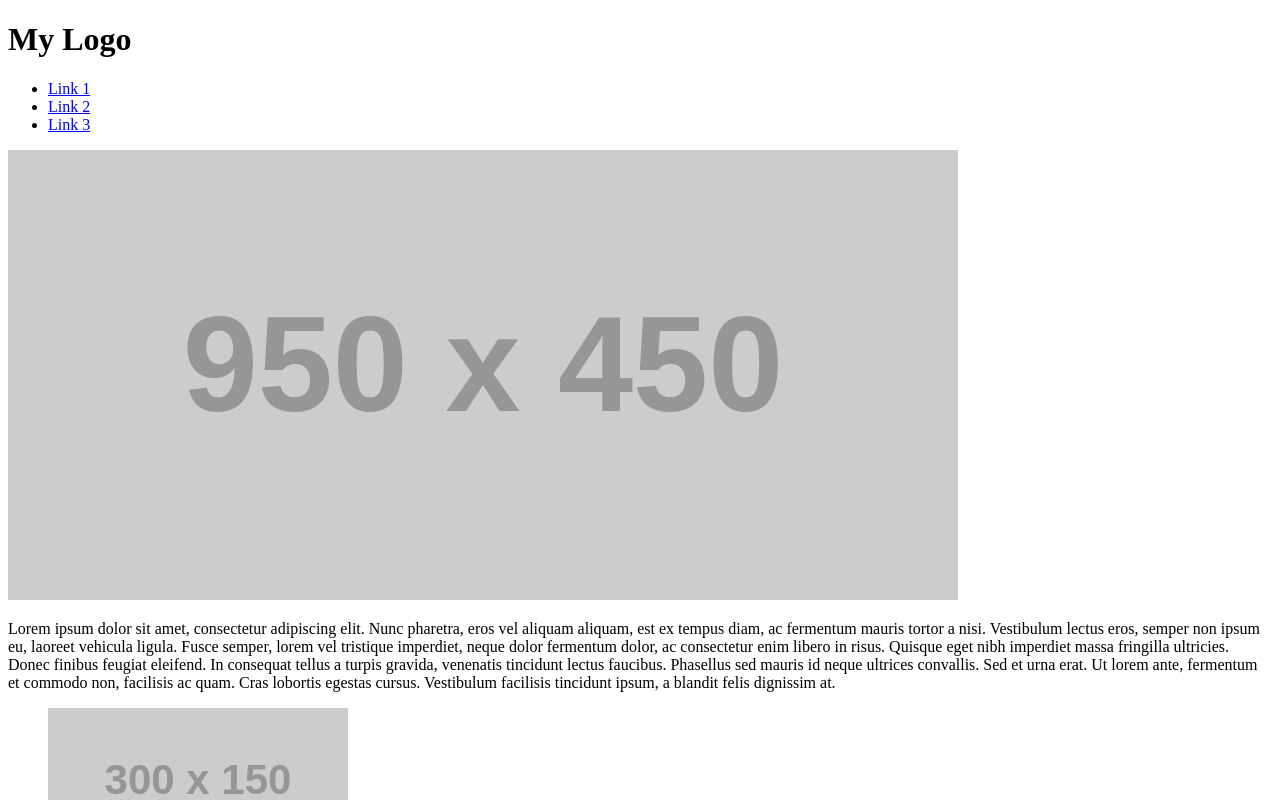
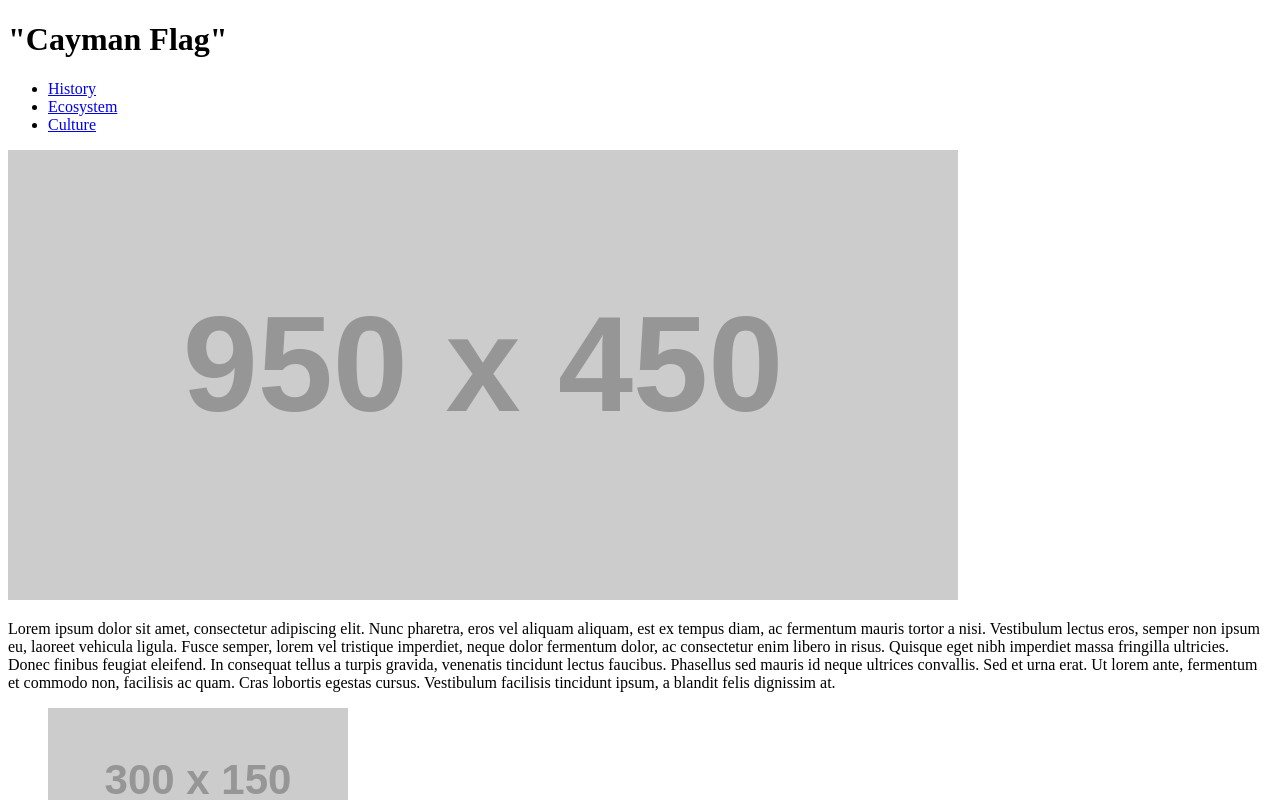
Before and after one commit to xbramble16/cayman-culture, a plain HTML site: page index.html in a window 1280 px wide. Shown: the top 800 px of the page. Drawn offline with Linux system fonts and the light colour scheme; placeholder pictures from the web are drawn by us.

Commit message:
adding filler paragraphs, and naming links

```diff
--- a/index.html
+++ b/index.html
@@ -3,12 +3,12 @@
 <head> <title> Cayman's Culture </title> </head>
 <body>
     <header>
-        <h1> My Logo </h1>
+        <h1> "Cayman Flag" </h1>
         <nav>
             <ul>
-                <li> <a href="/"> Link 1 </a></li>
-                <li> <a href="/"> Link 2 </a></li>
-                <li> <a href="/"> Link 3 </a></li>
+                <li> <a href="/"> History </a></li>
+                <li> <a href="/"> Ecosystem </a></li>
+                <li> <a href="/"> Culture </a></li>
             </ul>
         </nav>
     </header>
@@ -27,6 +27,12 @@
         <p>
             Lorem ipsum dolor sit amet, consectetur adipiscing elit. Nunc pharetra, eros vel aliquam aliquam, est ex tempus diam, ac fermentum mauris tortor a nisi. Vestibulum lectus eros, semper non ipsum eu, laoreet vehicula ligula. Fusce semper, lorem vel tristique imperdiet, neque dolor fermentum dolor, ac consectetur enim libero in risus. Quisque eget nibh imperdiet massa fringilla ultricies. Donec finibus feugiat eleifend. In consequat tellus a turpis gravida, venenatis tincidunt lectus faucibus. Phasellus sed mauris id neque ultrices convallis. Sed et urna erat. Ut lorem ante, fermentum et commodo non, facilisis ac quam. Cras lobortis egestas cursus. Vestibulum facilisis tincidunt ipsum, a blandit felis dignissim at.
         </p>
+        <p>
+            Lorem ipsum dolor sit amet, consectetur adipiscing elit. Nunc pharetra, eros vel aliquam aliquam, est ex tempus diam, ac fermentum mauris tortor a nisi. Vestibulum lectus eros, semper non ipsum eu, laoreet vehicula ligula. Fusce semper, lorem vel tristique imperdiet, neque dolor fermentum dolor, ac consectetur enim libero in risus. Quisque eget nibh imperdiet massa fringilla ultricies. Donec finibus feugiat eleifend. In consequat tellus a turpis gravida, venenatis tincidunt lectus faucibus. Phasellus sed mauris id neque ultrices convallis. Sed et urna erat. Ut lorem ante, fermentum et commodo non, facilisis ac quam. Cras lobortis egestas cursus. Vestibulum facilisis tincidunt ipsum, a blandit felis dignissim at.
+        </p>
+        <p>
+            Lorem ipsum dolor sit amet, consectetur adipiscing elit. Nunc pharetra, eros vel aliquam aliquam, est ex tempus diam, ac fermentum mauris tortor a nisi. Vestibulum lectus eros, semper non ipsum eu, laoreet vehicula ligula. Fusce semper, lorem vel tristique imperdiet, neque dolor fermentum dolor, ac consectetur enim libero in risus. Quisque eget nibh imperdiet massa fringilla ultricies. Donec finibus feugiat eleifend. In consequat tellus a turpis gravida, venenatis tincidunt lectus faucibus. Phasellus sed mauris id neque ultrices convallis. Sed et urna erat. Ut lorem ante, fermentum et commodo non, facilisis ac quam. Cras lobortis egestas cursus. Vestibulum facilisis tincidunt ipsum, a blandit felis dignissim at.
+        </p>
     </section>
 
     <footer> </footer>
```
